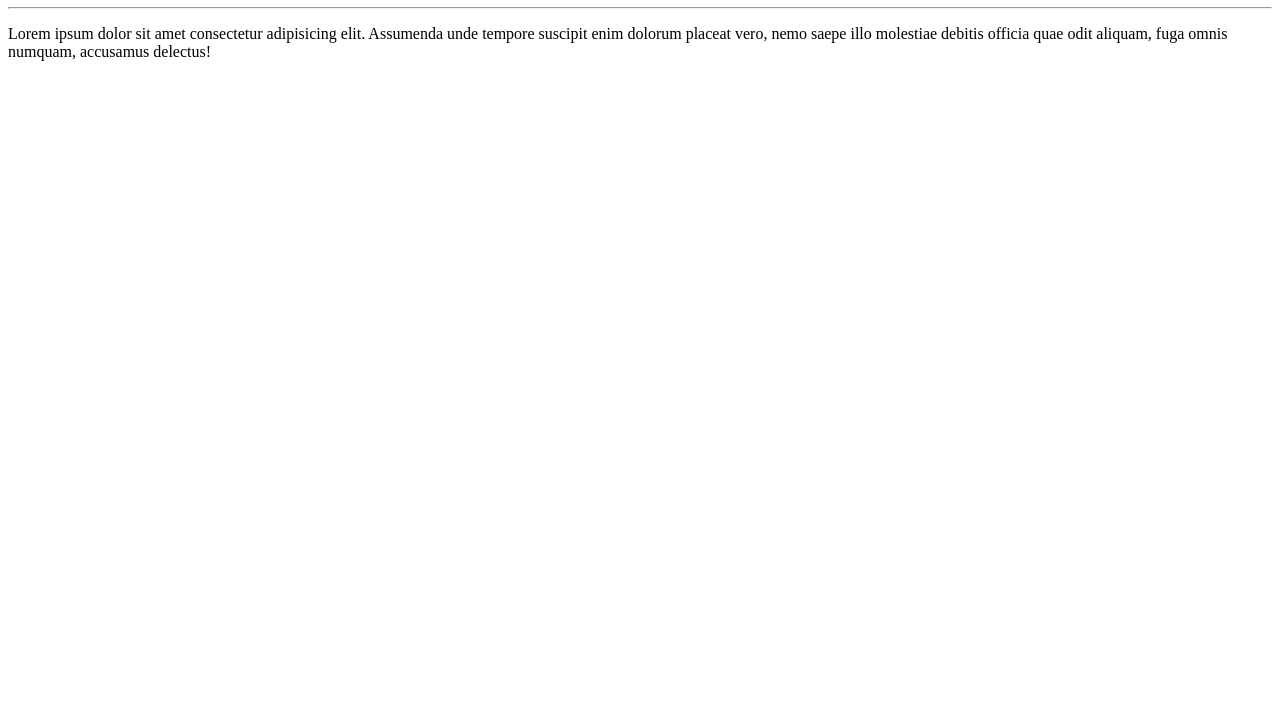
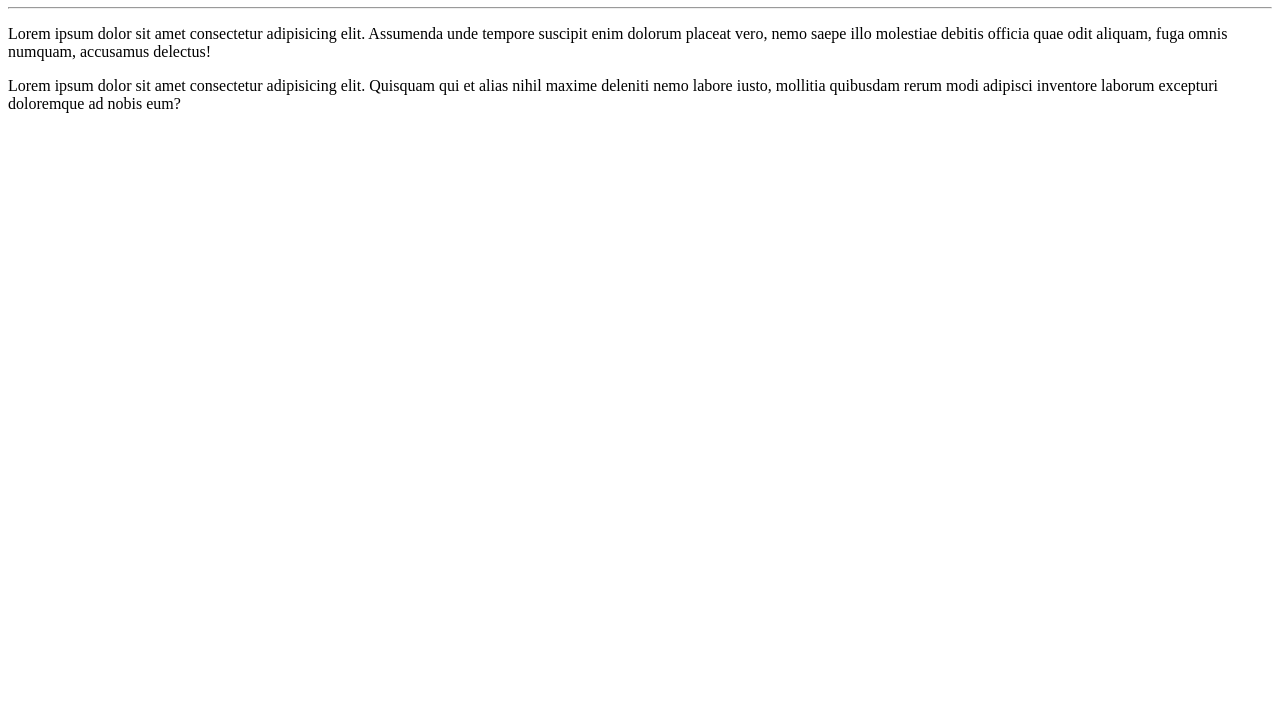
Before and after one commit to wesleimonteiro/Inicializando, a plain HTML site: page Site.inicializando1/index.html in a window 1280 px wide. Shown: the part 73-800 px from the top of the page. Drawn offline with Linux system fonts and the light colour scheme.

Commit message:
adc 1 paragrafo

```diff
--- a/Site.inicializando1/index.html
+++ b/Site.inicializando1/index.html
@@ -10,6 +10,7 @@
     <h1>Inicializando..</h1>
     <hr>
     <p>Lorem ipsum dolor sit amet consectetur adipisicing elit. Assumenda unde tempore suscipit enim dolorum placeat vero, nemo saepe illo molestiae debitis officia quae odit aliquam, fuga omnis numquam, accusamus delectus!</p>
+    <p>Lorem ipsum dolor sit amet consectetur adipisicing elit. Quisquam qui et alias nihil maxime deleniti nemo labore iusto, mollitia quibusdam rerum modi adipisci inventore laborum excepturi doloremque ad nobis eum?</p>
 
 </body>
 </html>
```
